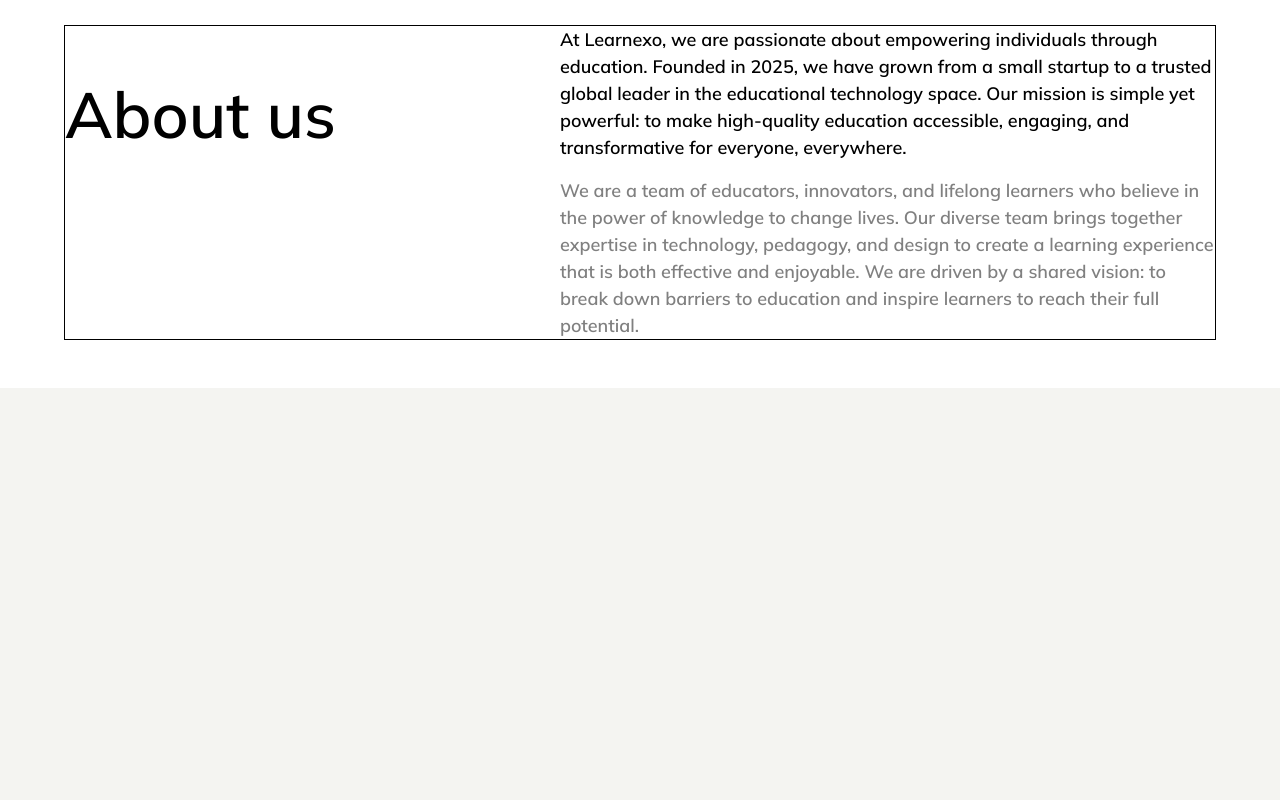
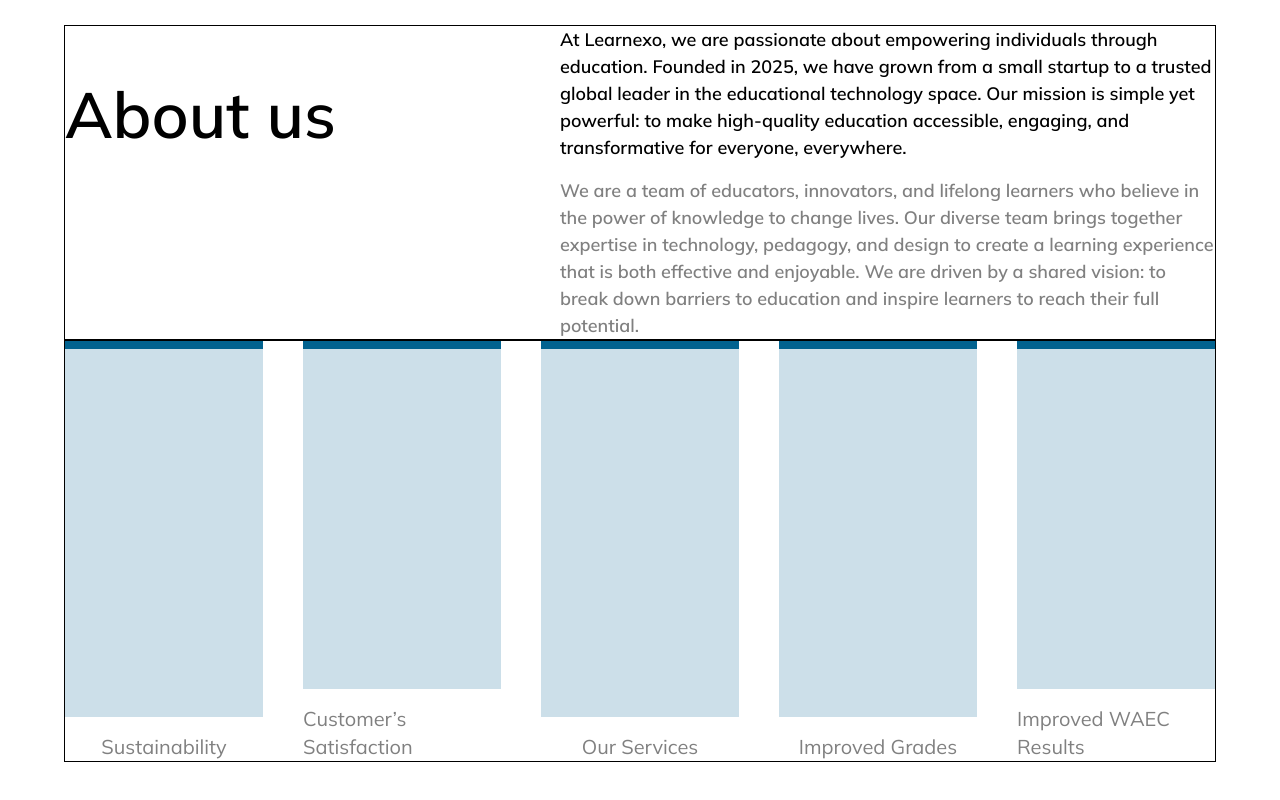
Before and after one commit to Ceejay-777/learNexo, a React (Vite) app: page / in a window 1280 px wide. Shown: the part 4811-5611 px from the top of the page. Before the commit the page ends 5199 px from the top, so only its background shows below. Built offline with nearby package versions, Linux system fonts and the light colour scheme.

Commit message:
About us

```diff
--- a/src/components/Metric.jsx
+++ b/src/components/Metric.jsx
@@ -2,9 +2,9 @@
 
 const Metric = ({ perc, info }) => {
   return (
-    <div>
+      <div className={`flex flex-col gap-4 justify-center items-center w-1/5 h-[${perc}%]`}>
       <div
-        className={`h-[${perc}%] border-t-8 border-[#01628F] bg-[#01628F33]`}
+        className={`border-t-8 border-[#01628F] bg-[#01628F33] h-full w-full`}
       ></div>
       <p className="text-xl text-[#808080]">{info}</p>
     </div>
--- a/src/sections/About.jsx
+++ b/src/sections/About.jsx
@@ -1,10 +1,13 @@
 import React from "react";
+import Metric from "../components/Metric";
 
 const About = () => {
   return (
     <section className="w-screen px-16 py-12 bg-white">
       <div className="border flex gap-24">
-        <h2 className="text-[64px] font-semibold w-full leading-tight mt-12">About us</h2>
+        <h2 className="text-[64px] font-semibold w-full leading-tight mt-12">
+          About us
+        </h2>
         <div className="max-w-[655px]">
           <p className="text-[18px] font-semibold mb-4">
             At Learnexo, we are passionate about empowering individuals through
@@ -23,6 +26,15 @@
           </p>
         </div>
       </div>
+      <div className="border">
+        <div className="h-[420px] flex gap-10">
+          <Metric perc={90} info="Sustainability" />
+          <Metric perc={50} info="Customer’s Satisfaction" />
+          <Metric perc={50} info="Our Services" />
+          <Metric perc={50} info="Improved Grades" />
+          <Metric perc={50} info="Improved WAEC Results" />
+        </div>
+      </div>
     </section>
   );
 };
```
